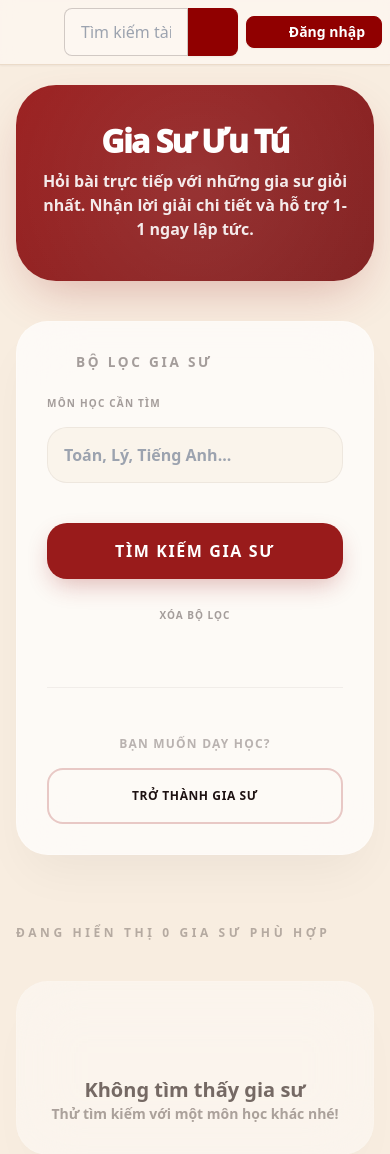
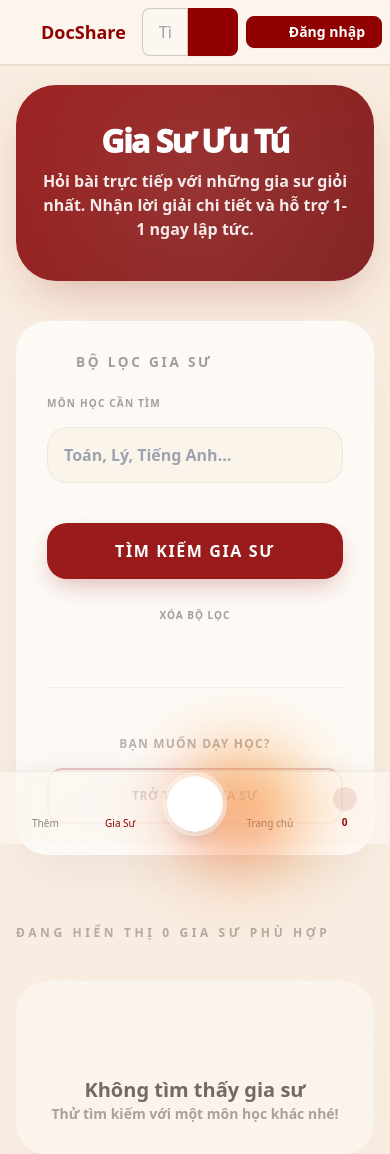
Before and after one commit to BuomEm/VietStuDocs, a PHP site: page /tutors/index.php in a window 390 px wide. Shown: the top 1154 px of the page. Run offline with PHP 8.4, Linux system fonts and the light colour scheme; data comes from the database, SQL or seed files in the repository; tables that the repository leaves empty or names only in its code hold one stand-in row (values such as "Sample post"); some libraries are stand-ins or nearby versions; some web fonts are replaced.

Commit message:
feat: Implement new navigation, footer, sidebar, and chat UI components, add a PDF API test page, and update .htaccess for URL routing.

```diff
--- /dev/null
+++ b/includes/bottom_nav.php
@@ -0,0 +1,69 @@
+<?php
+// Validating active state
+$current_uri = $_SERVER['REQUEST_URI'];
+$is_dashboard = strpos($current_uri, 'dashboard.php') !== false || $current_uri == '/' || $current_uri == '/index.php';
+$is_tutor = strpos($current_uri, 'tutor') !== false;
+$is_upload = strpos($current_uri, 'upload') !== false;
+$is_profile = strpos($current_uri, 'profile') !== false;
+// For "More", we can check if it's none of the above, or specific pages?
+// Actually if active it usually highlights. For "More" dropdown, we don't necessarily highlight the trigger if a sub-page is active, or we can.
+?>
+
+<!-- Bottom Navigation for Mobile -->
+<div class="fixed bottom-0 left-0 right-0 z-[100] bg-base-100/60 backdrop-blur-2xl border-t border-base-content/5 shadow-[0_-10px_30px_-15px_rgba(0,0,0,0.1)] pb-[env(safe-area-inset-bottom)] lg:hidden transition-all duration-300">
+    <div class="flex items-center justify-around p-2 h-[4.5rem]">
+
+        <!-- More (Dropdown) -->
+        <div class="dropdown dropdown-top w-[20%] flex justify-center">
+            <div tabindex="0" role="button" class="flex flex-col items-center gap-1 p-2 text-base-content/50 hover:text-base-content transition-colors">
+                <i class="fa-solid fa-grip text-base mb-0.5"></i>
+                <span class="text-[10px] font-medium">Thêm</span>
+            </div>
+            <!-- Dropdown Menu -->
+            <ul tabindex="0" class="dropdown-content menu p-2 shadow-2xl bg-base-100/70 backdrop-blur-xl rounded-2xl w-56 mb-4 border border-base-content/10 text-base-content z-50 bottom-full left-0 animate-bounce-slow origin-bottom-left">
+                <li><a href="/saved.php" class="py-3 font-semibold"><i class="fa-solid fa-bookmark w-6 text-center text-primary"></i> Đã lưu</a></li>
+                <li><a href="/history.php" class="py-3 font-semibold"><i class="fa-solid fa-clock-rotate-left w-6 text-center text-info"></i> Lịch sử</a></li>
+                <li><a href="/premium.php" class="py-3 font-semibold"><i class="fa-solid fa-crown w-6 text-center text-warning"></i> Premium</a></li>
+                <li><a href="/user_profile.php?id=<?= isset($user_id) ? $user_id : '' ?>" class="py-3 font-semibold"><i class="fa-solid fa-user w-6 text-center text-secondary"></i> Hồ sơ cá nhân</a></li>
+                <div class="divider my-1"></div>
+                <?php if(isset($has_admin) && $has_admin): ?>
+                    <li><a href="/admin/" class="py-3 font-semibold"><i class="fa-solid fa-user-shield w-6 text-center text-error"></i> Quản trị</a></li>
+                <?php endif; ?>
+                <li><a href="/logout.php" class="py-3 font-semibold text-error"><i class="fa-solid fa-power-off w-6 text-center"></i> Đăng xuất</a></li>
+            </ul>
+        </div>
+
+        <!-- Tutor -->
+        <a href="/tutors/dashboard.php" class="flex flex-col items-center gap-1 p-2 w-[20%] <?= $is_tutor ? 'text-primary' : 'text-base-content/50' ?> hover:text-primary transition-colors">
+            <i class="fa-solid fa-user-graduate text-base mb-0.5"></i>
+            <span class="text-[10px] font-medium">Gia Sư</span>
+        </a>
+
+        <!-- Upload (Center) -->
+        <div class="w-[20%] flex justify-center relative">
+            <!-- Glow Effect -->
+            <div class="absolute -top-12 left-1/2 -translate-x-1/2 w-24 h-24 bg-gradient-to-tr from-red-600 via-orange-500 to-yellow-400 rounded-full blur-2xl opacity-60 animate-pulse-slow pointer-events-none"></div>
+
+            <a href="/upload.php" class="absolute -top-8 flex items-center justify-center w-14 h-14 rounded-full bg-white text-primary shadow-lg shadow-primary/40 hover:scale-110 active:scale-95 transition-all outline outline-4 outline-base-100/50 z-10">
+                <i class="fa-solid fa-cloud-arrow-up text-3xl"></i>
+            </a>
+        </div>
+
+        <!-- Home -->
+        <a href="/dashboard.php" class="flex flex-col items-center gap-1 p-2 w-[20%] <?= $is_dashboard ? 'text-primary' : 'text-base-content/50' ?> hover:text-primary transition-colors">
+            <i class="fa-solid fa-house text-base mb-0.5"></i>
+            <span class="text-[10px] font-medium">Trang chủ</span>
+        </a>
+
+        <!-- Points Display -->
+         <a href="/history.php" class="flex flex-col items-center gap-1 p-2 w-[20%] text-base-content/50 hover:text-primary transition-colors group">
+            <div class="flex items-center justify-center w-6 h-6 rounded-full bg-primary/10 text-primary group-hover:bg-primary group-hover:text-primary-content transition-colors">
+                <i class="fa-solid fa-coins text-xs"></i>
+            </div>
+            <span class="text-[10px] font-bold text-primary"><?= isset($user_points['current_points']) ? number_format($user_points['current_points']) : '0' ?></span>
+        </a>
+    </div>
+</div>
+
+<!-- Spacer to prevent content from being hidden behind bottom nav -->
+<div class="h-24 lg:hidden"></div>
--- a/includes/chat_bubble.php
+++ b/includes/chat_bubble.php
@@ -6,7 +6,7 @@ $is_tutor_user = isTutor(getCurrentUserId());
 ?>
 
 <!-- Tutor Chat Bubble Premium -->
-<div id="tutor-chat-container" class="fixed bottom-6 right-6 z-[1000] flex flex-col items-end">
+<div id="tutor-chat-container" class="fixed bottom-24 lg:bottom-6 right-6 z-[1000] flex flex-col items-end">
     <!-- Chat Window Premium -->
     <div id="tutor-chat-window" class="hidden mb-6 w-[350px] max-w-[90vw] h-[580px] max-h-[70vh] bg-base-100/80 backdrop-blur-[40px] rounded-[2.5rem] shadow-[0_30px_100px_-20px_rgba(0,0,0,0.3)] border border-white/10 flex flex-col overflow-hidden transition-all duration-500 scale-90 opacity-0 origin-bottom-right">
 
--- a/includes/footer.php
+++ b/includes/footer.php
@@ -24,6 +24,7 @@ $site_desc = getSetting('site_description', 'Nền tảng chia sẻ tài liệu
 
 <?php renderGlobalModal(); ?>
 <?php require_once __DIR__ . '/chat_bubble.php'; ?>
+<?php require_once __DIR__ . '/bottom_nav.php'; ?>
 
 </body>
 </html>
--- a/includes/navbar.php
+++ b/includes/navbar.php
@@ -20,13 +20,27 @@ if(isset($_SESSION['user_id'])) {
     $user_info = getUserInfo($user_id);
     $is_premium = isPremium($user_id);
 }
+$site_name = function_exists('getSetting') ? getSetting('site_name', 'DocShare') : 'DocShare';
+$site_logo = function_exists('getSetting') ? getSetting('site_logo') : '';
 ?>
 
 <div class="navbar bg-base-100/80 backdrop-blur border-b border-base-300 shadow-sm transition-all duration-300">
-    <div class="flex-none">
+    <div class="flex-none hidden lg:block">
         <label for="drawer-toggle" class="btn btn-square btn-ghost text-base-content">
             <i class="fa-regular fa-bars text-xl"></i>
         </label>
+    </div>
+
+    <!-- Mobile Logo -->
+    <div class="flex-none lg:hidden mr-2">
+        <a href="/dashboard.php" class="flex items-center gap-2">
+            <?php if (!empty($site_logo)): ?>
+                <img src="<?= htmlspecialchars($site_logo) ?>" alt="Logo" class="h-8 w-8 object-contain">
+            <?php else: ?>
+                <i class="fa-solid fa-file-contract text-primary text-xl"></i>
+            <?php endif; ?>
+            <span class="font-bold text-lg text-primary truncate max-w-[120px]"><?= htmlspecialchars($site_name) ?></span>
+        </a>
     </div>
 
     <!-- Search Box -->
--- a/includes/sidebar.php
+++ b/includes/sidebar.php
@@ -56,17 +56,17 @@ if(isset($_SESSION['user_id'])) {
                 <?php if(isset($_SESSION['user_id'])): ?>
                     <!-- Dashboard -->
                     <li>
-                        <a href="/dashboard.php" class="<?= $current_page === 'dashboard' ? 'active' : '' ?>" data-tip="Dashboard">
+                        <a href="/dashboard.php" class="<?= $current_page === 'dashboard' ? 'active' : '' ?>" data-tip="Trang chủ">
                             <i class="fa-solid fa-house w-5 h-5"></i>
-                            <span class="menu-text">Dashboard</span>
+                            <span class="menu-text">Trang chủ</span>
                         </a>
                     </li>
 
                     <!-- Upload -->
                     <li>
-                        <a href="/upload.php" class="<?= $current_page === 'upload' ? 'active' : '' ?>" data-tip="Upload">
+                        <a href="/upload.php" class="<?= $current_page === 'upload' ? 'active' : '' ?>" data-tip="Đăng tài liệu">
                             <i class="fa-solid fa-cloud-arrow-up w-5 h-5"></i>
-                            <span class="menu-text">Upload</span>
+                            <span class="menu-text">Đăng tài liệu</span>
                         </a>
                     </li>
 
@@ -80,9 +80,9 @@ if(isset($_SESSION['user_id'])) {
 
                     <!-- Saved -->
                     <li>
-                        <a href="/saved.php" class="<?= $current_page === 'saved' ? 'active' : '' ?>" data-tip="Saved">
+                        <a href="/saved.php" class="<?= $current_page === 'saved' ? 'active' : '' ?>" data-tip="Đã lưu">
                             <i class="fa-solid fa-bookmark w-5 h-5"></i>
-                            <span class="menu-text">Saved</span>
+                            <span class="menu-text">Đã lưu</span>
                         </a>
                     </li>
 
@@ -109,18 +109,18 @@ if(isset($_SESSION['user_id'])) {
 
                     <!-- Profile -->
                     <li>
-                        <a href="/profile.php" class="<?= $current_page === 'profile' ? 'active' : '' ?>" data-tip="Profile">
+                        <a href="/user_profile?id=<?= getCurrentUserId() ?>" class="<?= $current_page === 'profile' ? 'active' : '' ?>" data-tip="Hồ sơ cá nhân">
                             <i class="fa-solid fa-user w-5 h-5"></i>
-                            <span class="menu-text">Profile</span>
+                            <span class="menu-text">Hồ sơ cá nhân</span>
                         </a>
                     </li>
 
                     <!-- Admin -->
                     <?php if($has_admin): ?>
                         <li>
-                            <a href="/admin/index.php" class="<?= $current_page === 'admin' ? 'active' : '' ?>" data-tip="Admin">
+                            <a href="/admin/index.php" class="<?= $current_page === 'admin' ? 'active' : '' ?>" data-tip="Quản trị">
                                 <i class="fa-solid fa-user-shield w-5 h-5"></i>
-                                <span class="menu-text">Admin</span>
+                                <span class="menu-text">Quản trị</span>
                             </a>
                         </li>
                     <?php endif; ?>
@@ -171,9 +171,9 @@ if(isset($_SESSION['user_id'])) {
                     </li> -->
                 <?php else: ?>
                     <li>
-                        <a href="/index.php" data-tip="Login">
+                        <a href="/index.php" data-tip="Đăng nhập">
                             <i class="fa-solid fa-right-to-bracket w-5 h-5"></i>
-                            <span class="menu-text">Login</span>
+                            <span class="menu-text">Đăng nhập</span>
                         </a>
                     </li>
                 <?php endif; ?>
```
Also changed, not shown: .htaccess, 1 other file.
